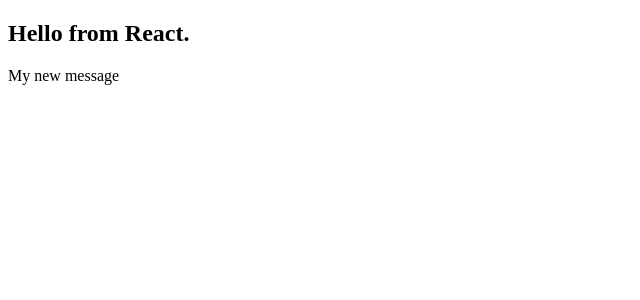
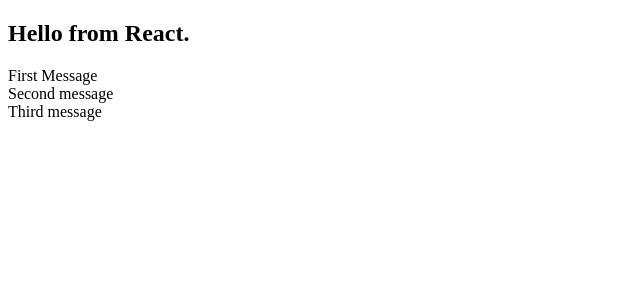
Before and after one commit to audetv/reactjs-basic-course, a React app: page / in a window 1280 px wide. Shown: the top 300 px of the page, without its empty margins (0-640 px from the left). Built offline with nearby package versions, Linux system fonts and the light colour scheme.

Commit message:
Changed Messages component

```diff
--- a/src/components/App/App.jsx
+++ b/src/components/App/App.jsx
@@ -1,10 +1,12 @@
 import React from "react";
-import {Message} from "../Messages";
+import {Messages} from "../Messages";
 
 const App = () => {
     return <div id="test-id">
         <h2>Hello from React.</h2>
-        <Message text="My new message"/>
+        <Messages messages={
+            ['First Message', 'Second message', 'Third message']
+        }/>
     </div>;
 };
 
--- a/src/components/Messages/Messages.jsx
+++ b/src/components/Messages/Messages.jsx
@@ -1,7 +1,18 @@
 import React from "react";
 
-const Message = (props) => {
-    return <div>{props.text}</div>;
+const Messages = (props) => {
+    const {messages = []} = props;
+    return (
+        <div className="messages">
+            {messages.map((item, index) => (
+                <Message key={index} text={item} />
+            ))}
+        </div>
+    );
 };
 
-export {Message}
+const Message = (props) => {
+    return <div className="my-class">{props.text}</div>;
+};
+
+export {Messages}
--- a/src/components/Messages/index.js
+++ b/src/components/Messages/index.js
@@ -1 +1 @@
-export {Message} from './Messages.jsx'
+export {Messages} from './Messages.jsx'
```
